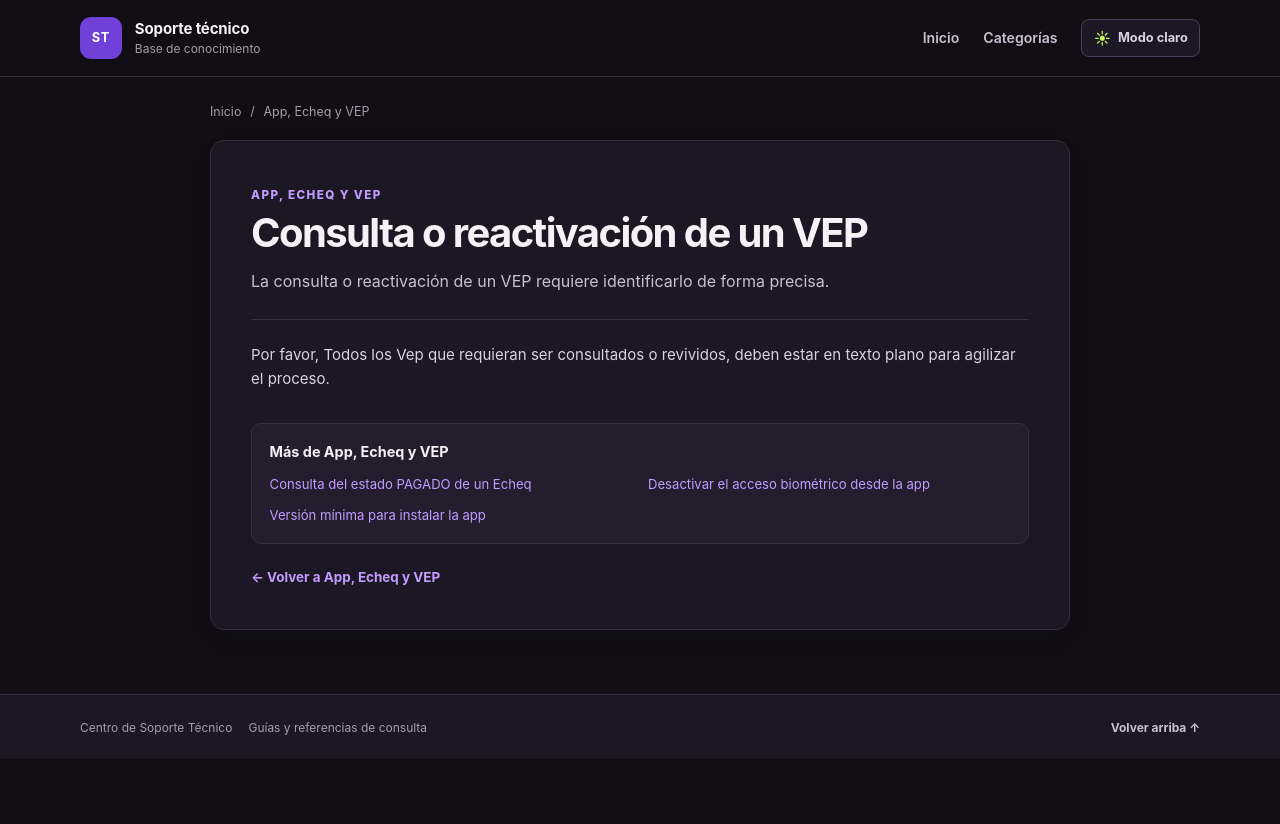
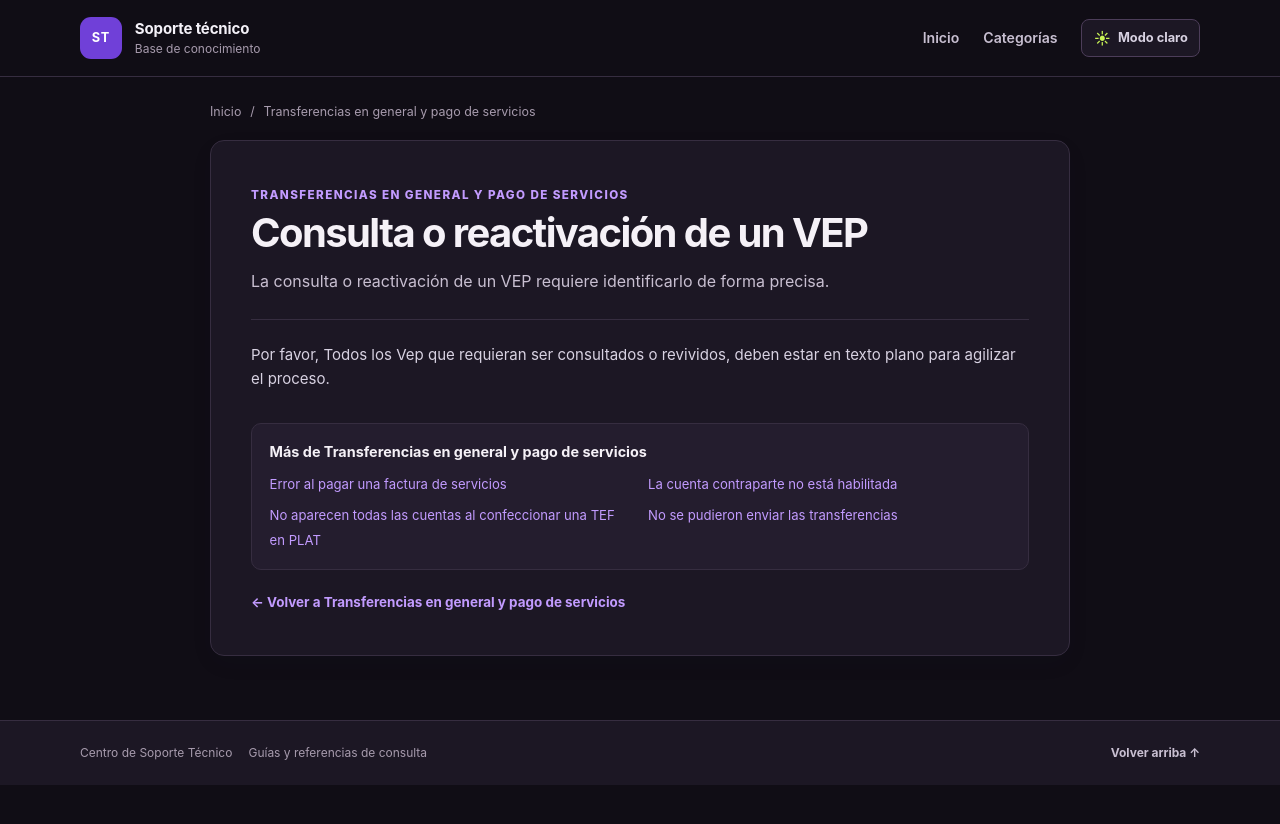
Before and after one commit to Franklizcano/kevin-web, a Jekyll site: the page built from contenido/08-app-echeq-vep/consulta-reactivacion-vep.md, in a window 1280 px wide. Shown: the top 824 px of the page. Built offline with Jekyll 4.4.1, drawn with Linux system fonts in a browser that asks for light colours.

Commit message:
Apply support site changes

```diff
--- a/contenido/08-app-echeq-vep/consulta-reactivacion-vep.md
+++ b/contenido/08-app-echeq-vep/consulta-reactivacion-vep.md
@@ -1,7 +1,7 @@
 ---
 title: Consulta o reactivación de un VEP
 layout: article
-category: App, Echeq y VEP
+category: Transferencias en general y pago de servicios
 summary: La consulta o reactivación de un VEP requiere identificarlo de forma precisa.
 status: revisado
 source: Vep/VEP.docx
```
